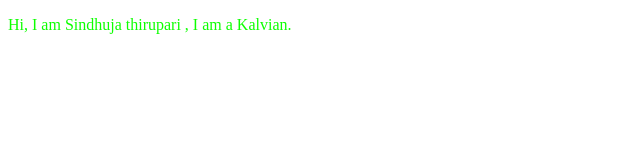
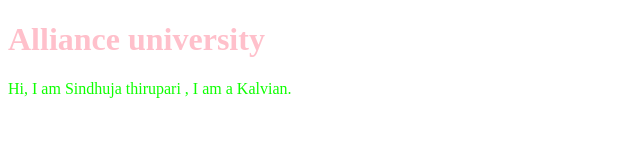
Before and after one commit to Sindhujathirupari/new-, a plain HTML site: page index.html in a window 1280 px wide. Shown: the whole page, without its empty margins (0-640 px from the left). Drawn offline with Linux system fonts and the light colour scheme.

Commit message:
Des:Ui fix design

```diff
--- a/index.html
+++ b/index.html
@@ -10,7 +10,7 @@
 </head>
 
 <body>
-
+    <h1>Alliance university</h1>
 
     <p>Hi, I am Sindhuja thirupari , I am a Kalvian.</p>
 
--- a/style.css
+++ b/style.css
@@ -2,3 +2,7 @@
 p {
     color: rgb(13, 255, 0);
 }
+
+h1{
+    color:pink;
+}
```
